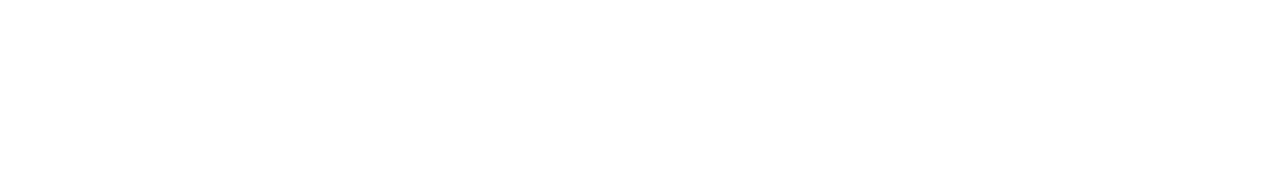
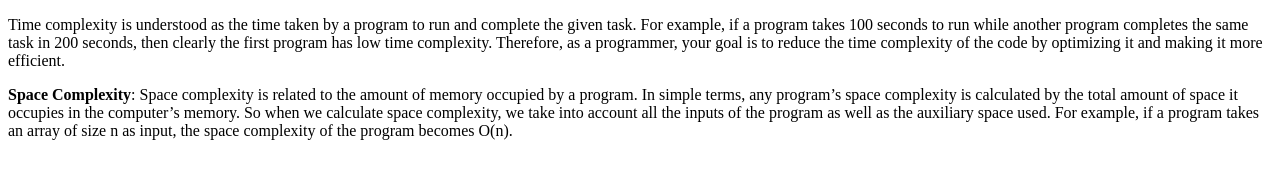
Before and after one commit to acciojob/time-and-space-complexity-sameer2002, a website: page main.html in a window 1280 px wide. Drawn offline with Linux system fonts and the light colour scheme.

Commit message:
created a submission

```diff
--- a/main.html
+++ b/main.html
@@ -8,7 +8,9 @@
 
 <body>
 	<!-- the entire body must be written by student -->
-    <script type="text/javascript" src="./script.js">
+		<p>Time complexity is understood as the time taken by a program to run and complete the given task. For example, if a program takes 100 seconds to run while another program completes the same task in 200 seconds, then clearly the first program has low time complexity. Therefore, as a programmer, your goal is to reduce the time complexity of the code by optimizing it and making it more efficient.</p>
+	    <p><b>Space Complexity</b>: Space complexity is related to the amount of memory occupied by a program. In simple terms, any program’s space complexity is calculated by the total amount of space it occupies in the computer’s memory. So when we calculate space complexity, we take into account all the inputs of the program as well as the auxiliary space used. For example, if a program takes an array of size n as input, the space complexity of the program becomes O(n).</p>
+	<script type="text/javascript" src="./script.js">
 </script>
 
 </body>
```
